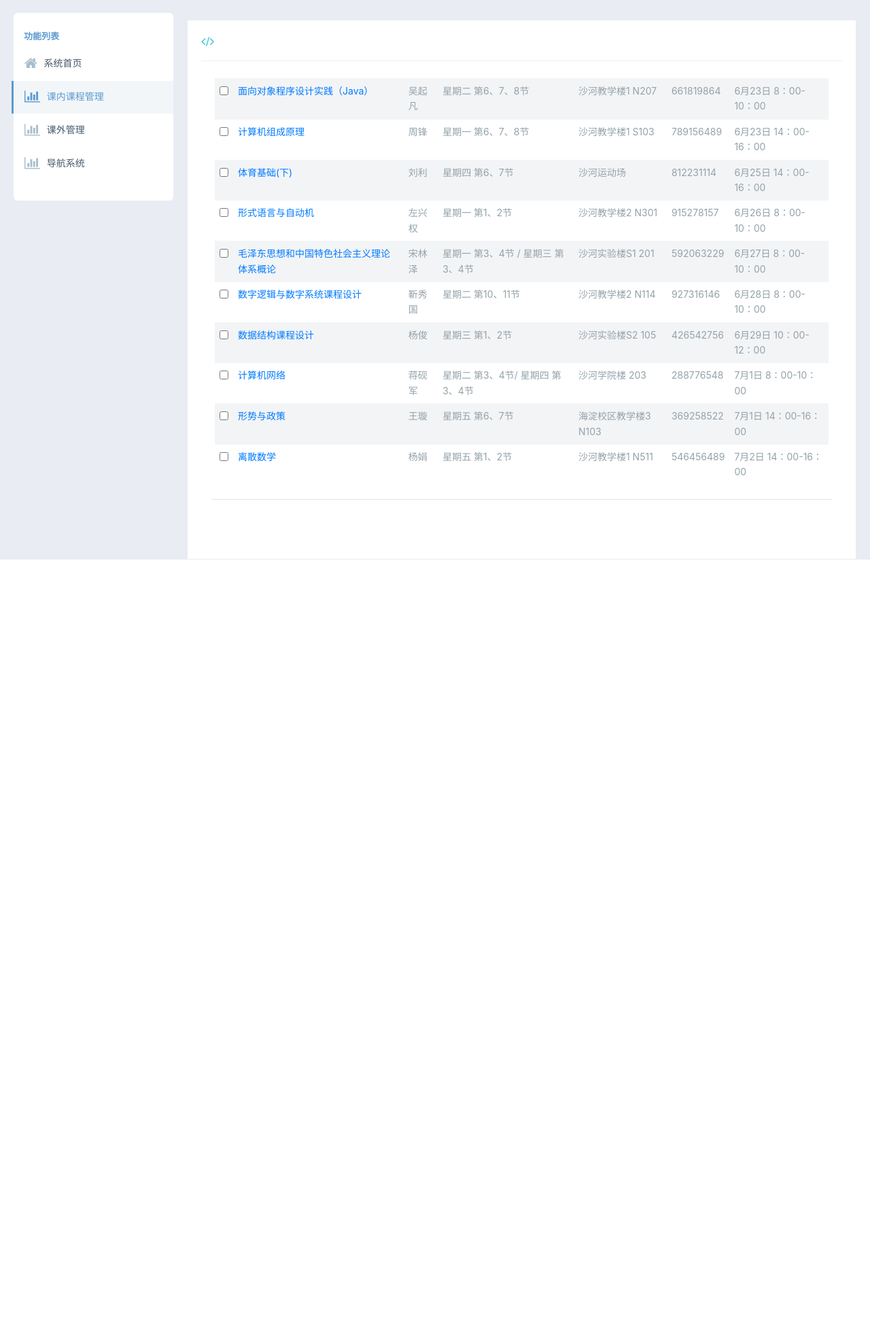
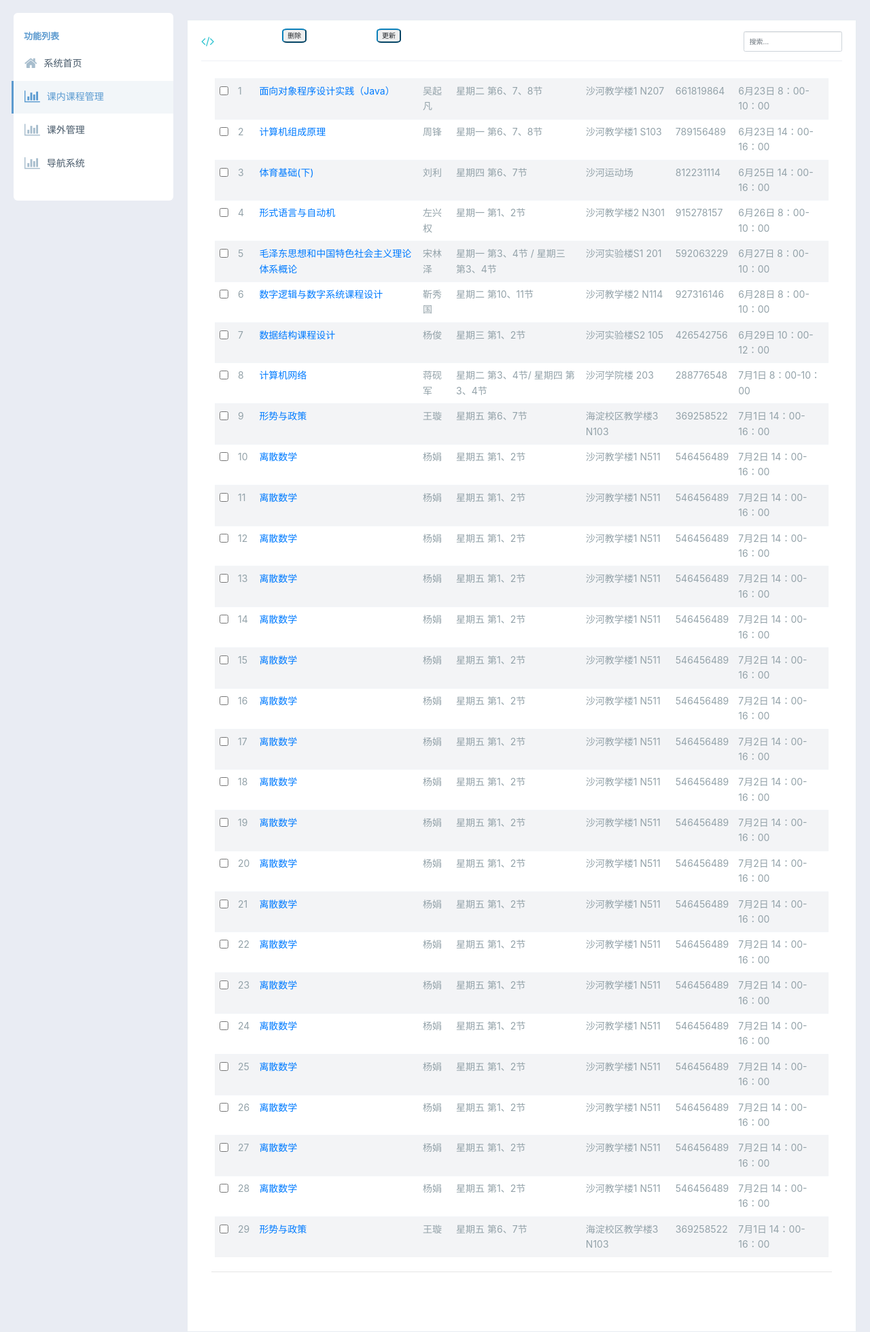
Before and after one commit to yexuanyang/CoursesManagementWebsite, a Flask app: page /in_course/student in a window 1280 px wide. Shown: the part 76-2035 px from the top of the page at 68% size. Before the commit the page ends 899 px from the top, so only its background shows below. Run offline with Flask 2, Linux system fonts and the light colour scheme; some libraries are stand-ins or nearby versions.

Commit message:
create buttons

```diff
--- a/app.py
+++ b/app.py
@@ -18,6 +18,7 @@ student = json.load(student_filePtr)
 courses = json.load(course_filePtr)
 print(admins)
 print(student)
+
 
 @app.route('/')
 def index():
@@ -177,7 +178,6 @@ def forget():
                     for ad in admins:
                         if usn == ad['usn']:
                             return '权限不足'
-
             return '用户不存在'
         else:
             return '密码输入不一致'
--- a/static/data/course.json
+++ b/static/data/course.json
@@ -12,4 +12,24 @@
   {"cause_name":"数据结构课程设计","teacher":"杨俊","time":"星期三 第1、2节","location":"沙河实验楼S2 105","qq":"426542756","exam_time":"6月29日 10：00-12：00"},
   {"cause_name":"计算机网络","teacher":"蒋砚军","time":"星期二 第3、4节/ 星期四 第3、4节","location":"沙河学院楼 203","qq":"288776548","exam_time":"7月1日 8：00-10：00"},
   {"cause_name":"形势与政策","teacher":"王璇","time":"星期五 第6、7节","location":"海淀校区教学楼3 N103","qq":"369258522","exam_time":"7月1日 14：00-16：00"},
-  {"cause_name":"离散数学","teacher":"杨娟","time":"星期五 第1、2节","location":"沙河教学楼1 N511","qq":"546456489","exam_time":"7月2日 14：00-16：00"}]
+  {"cause_name":"离散数学","teacher":"杨娟","time":"星期五 第1、2节","location":"沙河教学楼1 N511","qq":"546456489","exam_time":"7月2日 14：00-16：00"},
+{"cause_name":"离散数学","teacher":"杨娟","time":"星期五 第1、2节","location":"沙河教学楼1 N511","qq":"546456489","exam_time":"7月2日 14：00-16：00"},
+{"cause_name":"离散数学","teacher":"杨娟","time":"星期五 第1、2节","location":"沙河教学楼1 N511","qq":"546456489","exam_time":"7月2日 14：00-16：00"},
+{"cause_name":"离散数学","teacher":"杨娟","time":"星期五 第1、2节","location":"沙河教学楼1 N511","qq":"546456489","exam_time":"7月2日 14：00-16：00"},
+{"cause_name":"离散数学","teacher":"杨娟","time":"星期五 第1、2节","location":"沙河教学楼1 N511","qq":"546456489","exam_time":"7月2日 14：00-16：00"},
+{"cause_name":"离散数学","teacher":"杨娟","time":"星期五 第1、2节","location":"沙河教学楼1 N511","qq":"546456489","exam_time":"7月2日 14：00-16：00"},
+  {"cause_name":"离散数学","teacher":"杨娟","time":"星期五 第1、2节","location":"沙河教学楼1 N511","qq":"546456489","exam_time":"7月2日 14：00-16：00"},
+  {"cause_name":"离散数学","teacher":"杨娟","time":"星期五 第1、2节","location":"沙河教学楼1 N511","qq":"546456489","exam_time":"7月2日 14：00-16：00"},
+  {"cause_name":"离散数学","teacher":"杨娟","time":"星期五 第1、2节","location":"沙河教学楼1 N511","qq":"546456489","exam_time":"7月2日 14：00-16：00"},
+  {"cause_name":"离散数学","teacher":"杨娟","time":"星期五 第1、2节","location":"沙河教学楼1 N511","qq":"546456489","exam_time":"7月2日 14：00-16：00"},
+  {"cause_name":"离散数学","teacher":"杨娟","time":"星期五 第1、2节","location":"沙河教学楼1 N511","qq":"546456489","exam_time":"7月2日 14：00-16：00"},
+  {"cause_name":"离散数学","teacher":"杨娟","time":"星期五 第1、2节","location":"沙河教学楼1 N511","qq":"546456489","exam_time":"7月2日 14：00-16：00"},
+  {"cause_name":"离散数学","teacher":"杨娟","time":"星期五 第1、2节","location":"沙河教学楼1 N511","qq":"546456489","exam_time":"7月2日 14：00-16：00"},
+  {"cause_name":"离散数学","teacher":"杨娟","time":"星期五 第1、2节","location":"沙河教学楼1 N511","qq":"546456489","exam_time":"7月2日 14：00-16：00"},
+  {"cause_name":"离散数学","teacher":"杨娟","time":"星期五 第1、2节","location":"沙河教学楼1 N511","qq":"546456489","exam_time":"7月2日 14：00-16：00"},
+  {"cause_name":"离散数学","teacher":"杨娟","time":"星期五 第1、2节","location":"沙河教学楼1 N511","qq":"546456489","exam_time":"7月2日 14：00-16：00"},
+  {"cause_name":"离散数学","teacher":"杨娟","time":"星期五 第1、2节","location":"沙河教学楼1 N511","qq":"546456489","exam_time":"7月2日 14：00-16：00"},
+  {"cause_name":"离散数学","teacher":"杨娟","time":"星期五 第1、2节","location":"沙河教学楼1 N511","qq":"546456489","exam_time":"7月2日 14：00-16：00"},
+  {"cause_name":"离散数学","teacher":"杨娟","time":"星期五 第1、2节","location":"沙河教学楼1 N511","qq":"546456489","exam_time":"7月2日 14：00-16：00"},
+  {"cause_name":"形势与政策","teacher":"王璇","time":"星期五 第6、7节","location":"海淀校区教学楼3 N103","qq":"369258522","exam_time":"7月1日 14：00-16：00"}
+]
--- a/static/data/stu.json
+++ b/static/data/stu.json
@@ -1 +1 @@
-[{"usn": "123", "pwd": "234"}, {"usn": "2020", "pwd": "222"}]
+[{"usn": "123", "pwd": "2"}, {"usn": "2020", "pwd": "222"}]
--- a/templates/index_base.html
+++ b/templates/index_base.html
@@ -93,6 +93,7 @@
 <script src="/static/assets/js/jquery.min.js"></script>
 <script src="/static/assets/js/amazeui.min.js"></script>
 <script src="/static/assets/js/app.js"></script>
+<script src="/static/js/delete.js"></script>
 
 </body>
 
--- a/templates/student_course.html
+++ b/templates/student_course.html
@@ -6,14 +6,23 @@
             <div class="portlet-title">
                 <div class="caption font-green bold">
                     <span class="am-icon-code"></span>
+
                 </div>
-                <div class="tpl-portlet-input tpl-fz-ml">
-                    <div class="portlet-input input-small input-inline">
-                        <div class="input-icon right">
+                <span class="delete" style="width: 200px; margin-left: 100px">
+                    <button style="border-color: #0c80ba; border-radius: 20%" id="delete">删除</button>
+                </span>
+                <span class="update" style="width: 200px; margin-left: 100px">
+                    <button style="border-color: #0c80ba; border-radius: 20%" id="update">更新</button>
+                </span>
+                <span class="tpl-portlet-input tpl-fz-ml">
+                    <span class="portlet-input input-small input-inline">
+                        <span class="input-icon right">
                             <!-- <i class="am-icon-search"></i> -->
-                            <input type="hidden" class="form-control form-control-solid" placeholder="搜索..."></div>
-                    </div>
-                </div>
+                            <input type="text" class="form-control form-control-solid" placeholder="搜索...">
+                        </span>
+
+                    </span>
+                </span>
 
             </div>
             <div class="tpl-block">
@@ -25,7 +34,8 @@
                                 <tbody>
                                 {% for post in posts %}
                                     <tr>
-                                        <td><input type="checkbox"></td>
+                                        <td><input type="checkbox" id="{{ loop.index }}" value="{{ loop.index }}"></td>
+                                        <td>{{ loop.index }}</td>
                                         <td><a href="">{{ post.cause_name }}</a></td>
                                         <td>{{ post.teacher }}</td>
                                         <td>{{ post.time }}</td>
@@ -46,9 +56,5 @@
             </div>
             <div class="tpl-alert"></div>
         </div>
-
-
     </div>
-
-</div>
 {% endblock %}
--- a/templates/student_index_base.html
+++ b/templates/student_index_base.html
@@ -89,6 +89,7 @@
 <script src="/static/assets/js/jquery.min.js"></script>
 <script src="/static/assets/js/amazeui.min.js"></script>
 <script src="/static/assets/js/app.js"></script>
+<script src="/static/js/delete.js"></script>
 
 
 </body>
```
Also changed, not shown: templates/forget.html (+23 -33 lines), templates/student_course_admin.html (+17 -11 lines), static/assets/data/admin.json (deleted), static/assets/data/courses.json (deleted), static/assets/data/user.json (deleted), static/js/delete.js (added), 1 other file.
